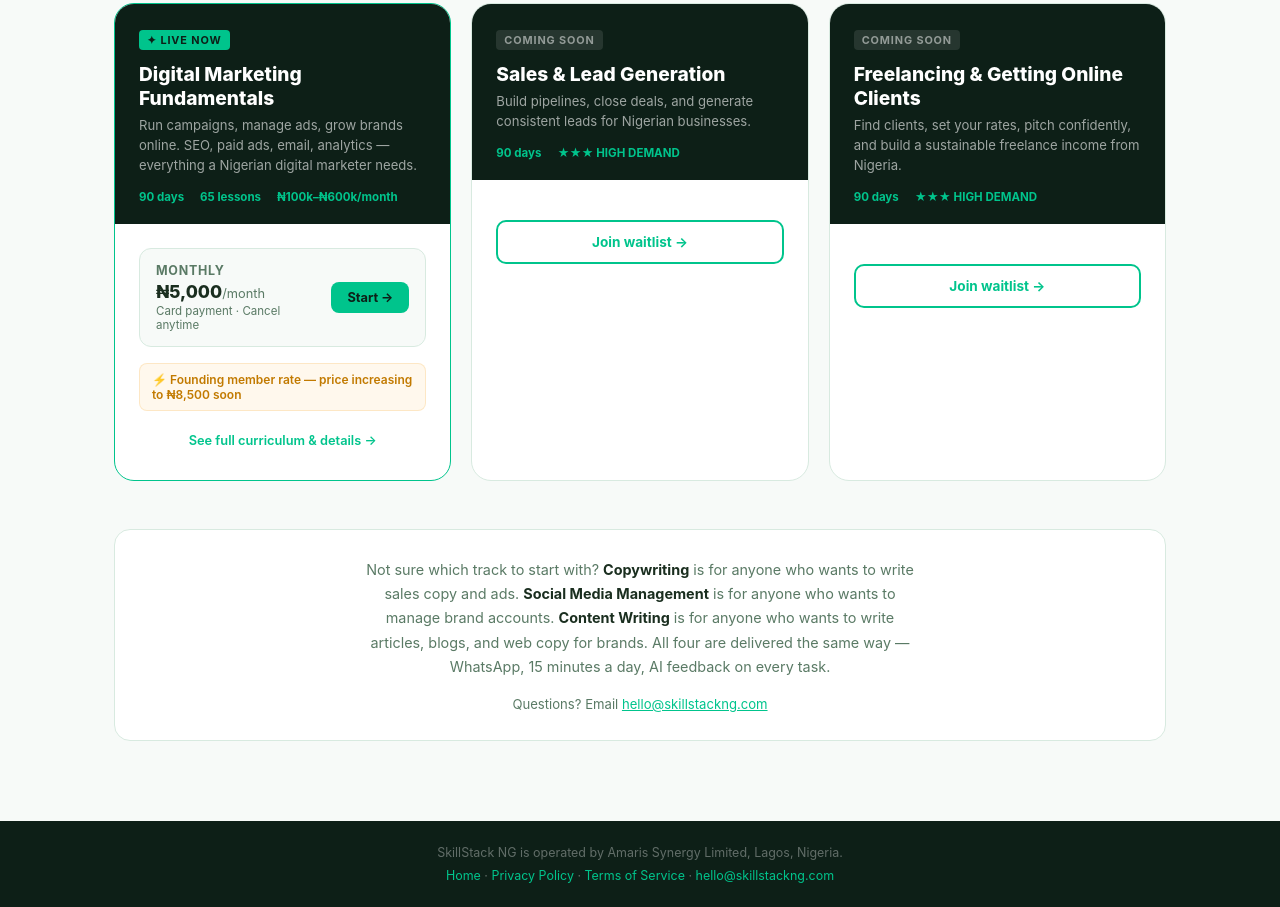
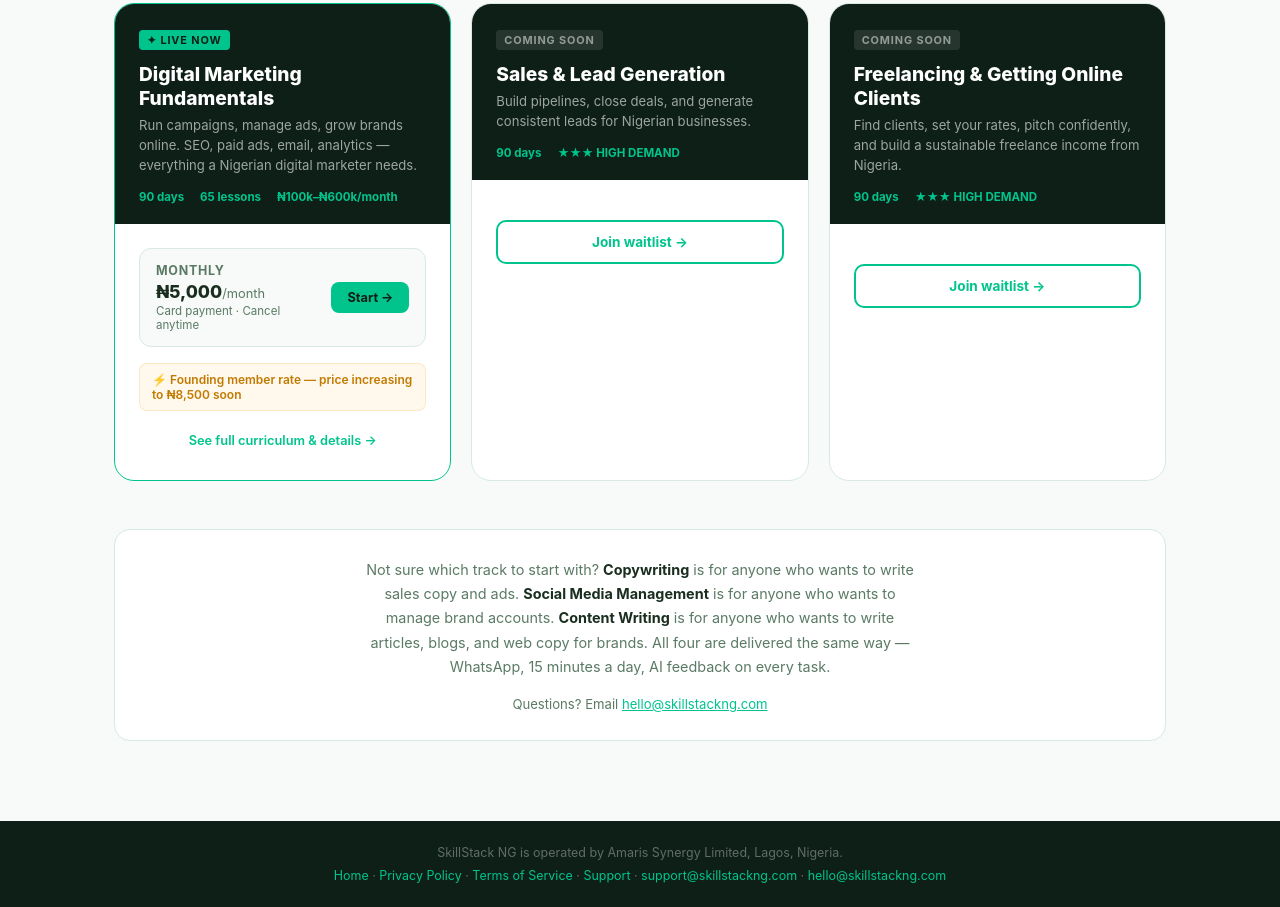
Before and after one commit to amarisng/skillstack-ng, a website: page public/choose.html in a window 1280 px wide. Shown: the part 1247-2154 px from the top of the page. Drawn offline with Linux system fonts and the light colour scheme.

Commit message:
Add support link and email to choose.html

```diff
--- a/public/choose.html
+++ b/public/choose.html
@@ -497,8 +497,9 @@
     <a href="/">Home</a> ·
     <a href="/privacy">Privacy Policy</a> ·
     <a href="/terms">Terms of Service</a> ·
+    <a href="/support">Support</a> ·
+    <a href="mailto:support@skillstackng.com">support@skillstackng.com</a> ·
     <a href="mailto:hello@skillstackng.com">hello@skillstackng.com</a>
-  </p>
 </footer>
 
 <script>
```
